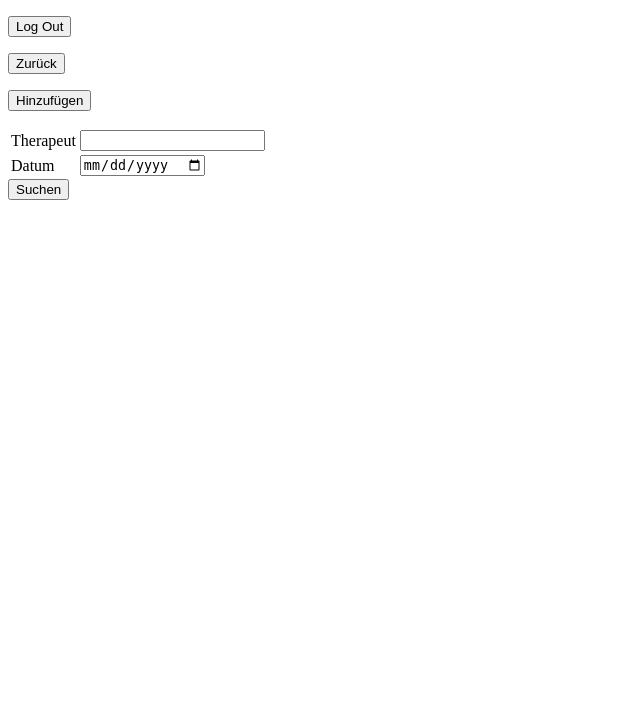
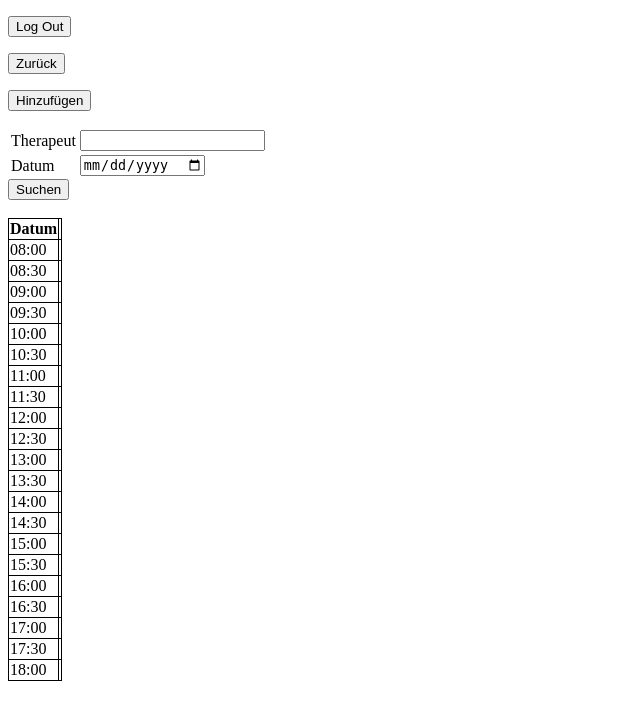
Before and after one commit to Paul01001000/IBS-Project, a Flask app: template templates/appointments.html in a window 1280 px wide. Shown: the top 720 px of the page, without its empty margins (0-640 px from the left). Run offline with Flask 3, Linux system fonts and the light colour scheme; the template is opened without the code that fills it: most values are stand-ins (such as "Sample title", 1, 10 or a date in 2020).

Commit message:
Add Calender View

```diff
--- a/templates/appointments.html
+++ b/templates/appointments.html
@@ -3,6 +3,18 @@
 <head>
     <meta charset="UTF-8">
     <meta name="viewport" content="width=device-width, initial-scale=1.0">
+    <style>
+        #calender, #calender th, #calender td {
+            border: 1px solid black;
+            border-collapse: collapse;
+            }
+        .Praxis {
+            background-color: blue;
+        }
+        .Hausbesuch {
+            background-color: red;
+        }
+    </style>
     <title>Document</title>
 </head>
 <body>
@@ -27,6 +39,10 @@
         </table>
         <input type="submit" value="Suchen">
     </form>
+    <br>
+    <table id="calender">
+        <tr><th>Datum</th><th><div id="Datum"></div></th></tr>
+    </table>
 
     <script>
         const therapists = {{therapist_list|tojson}};
@@ -37,9 +53,50 @@
             inp.appendChild(opt);
         }
 
+        const calender = document.getElementById('calender');
+
+        const times = [
+                        "08:00", "08:30",
+                        "09:00", "09:30",
+                        "10:00", "10:30",
+                        "11:00", "11:30",
+                        "12:00", "12:30",
+                        "13:00", "13:30",
+                        "14:00", "14:30",
+                        "15:00", "15:30",
+                        "16:00", "16:30",
+                        "17:00", "17:30",
+                        "18:00"
+                    ];
+
+        for (const i in times){
+            const row = document.createElement('tr');
+            const time_slot = document.createElement('td');
+            const appointment_slot = document.createElement('td');
+            const appoint = document.createElement('div');
+
+            time_slot.innerText = times[i];
+            appoint.id = times[i];
+
+            row.appendChild(time_slot);
+            appointment_slot.appendChild(appoint);
+            row.appendChild(appointment_slot);
+            calender.appendChild(row);
+        }
+
         const client_data = {{appointments|tojson}};
         const client_json = JSON.parse(client_data);
 
+        for (let row in client_json){
+            const cur_json = client_json[row];
+            const time = cur_json['Uhrzeit'];
+            const appoint = document.getElementById(time);
+            appoint.innerText = cur_json['Patient'];
+            appoint.className = cur_json['Ort'];
+            appoint.addEventListener('click',() => window.location.href = "http://localhost:5000/termin?row=" + row)
+        }
+
+        /*
         const table = document.createElement('table');
 
         const tr = document.createElement('tr');
@@ -61,6 +118,7 @@
             table.appendChild(tr);
         }
         document.body.appendChild(table);
+        */
     </script>
 </body>
 </html>
```
